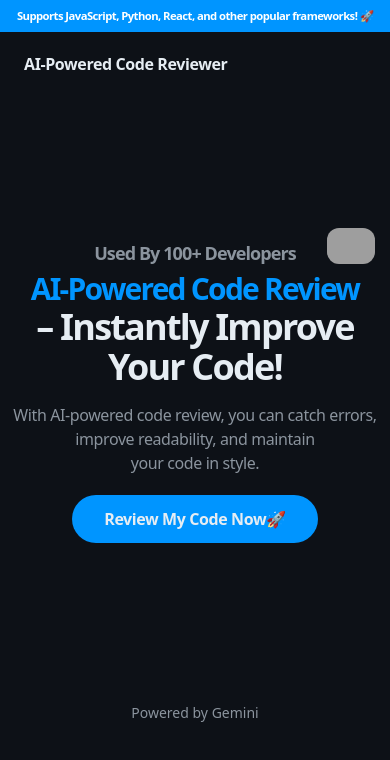
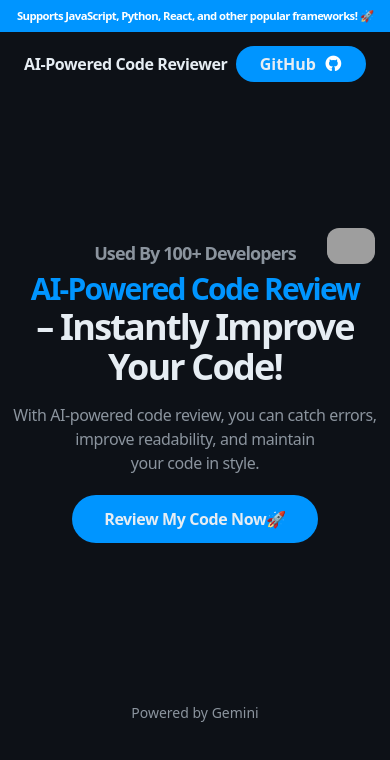
Before and after one commit to AbhishekShrivastav73/AI-powered-code-reviewer, a React (Vite) app in the folder frontend/: page / in a window 390 px wide. Shown: the top 760 px of the page. Built offline with nearby package versions, Linux system fonts and the light colour scheme; grey boxes are pictures that could not be loaded; some icons are missing.

Commit message:
github logo

```diff
--- a/frontend/src/Components/Navbar.jsx
+++ b/frontend/src/Components/Navbar.jsx
@@ -8,7 +8,7 @@ function Navbar() {
       </Link>
       <div className="flex items-center gap-4">
 
-        <Link to={'https://github.com/AbhishekShrivastav73'} className="bg-[#0095ff] hidden md:block text-[#E6EDF3]  px-6 py-1 rounded-full font-bold ">
+        <Link to={'https://github.com/AbhishekShrivastav73'} className="bg-[#0095ff]  text-[#E6EDF3]  px-6 py-1 rounded-full font-bold ">
           <span className="mr-2">GitHub</span>
           <i className="text-lg text-white ri-github-fill"></i>
         </Link>
```
